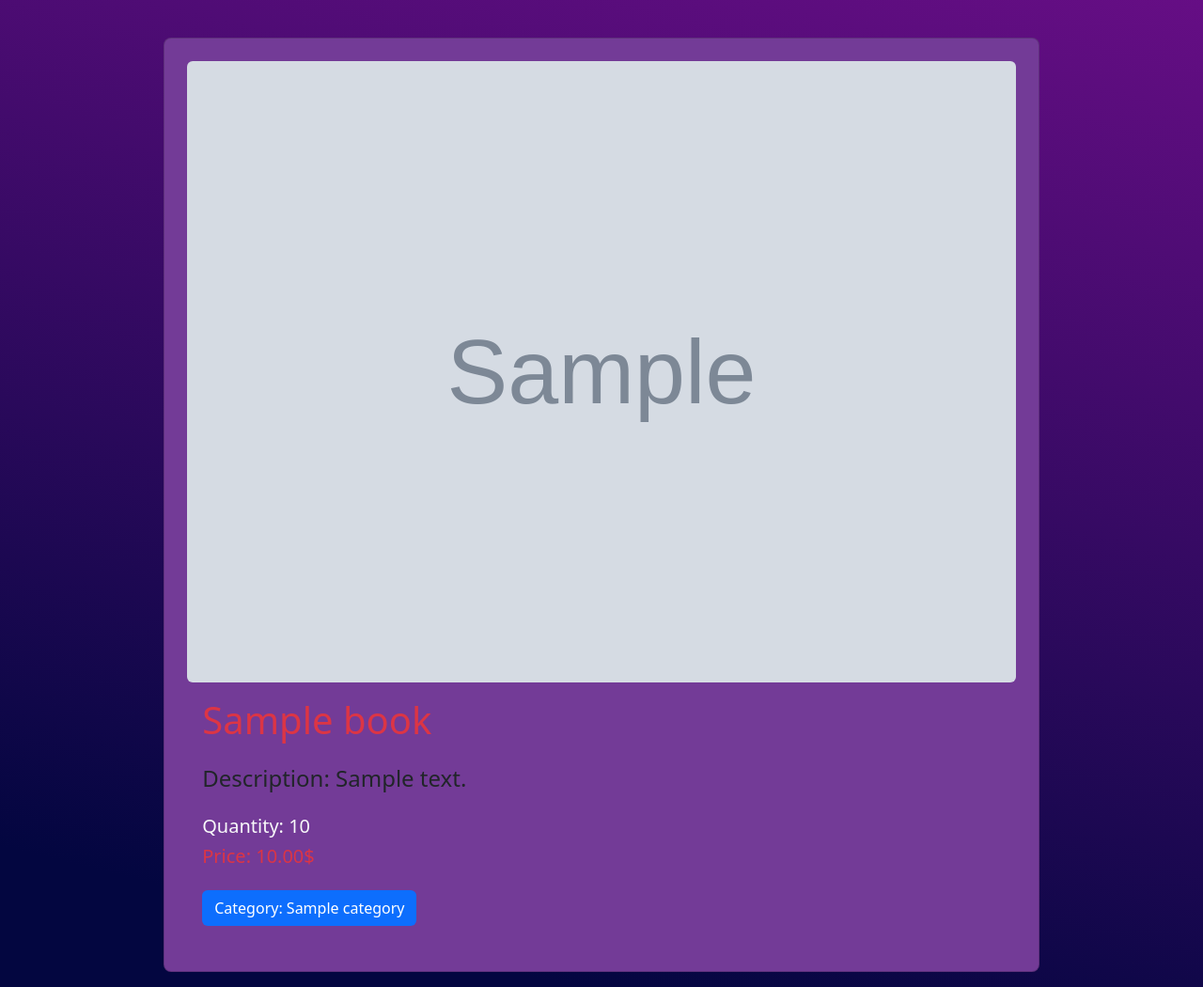
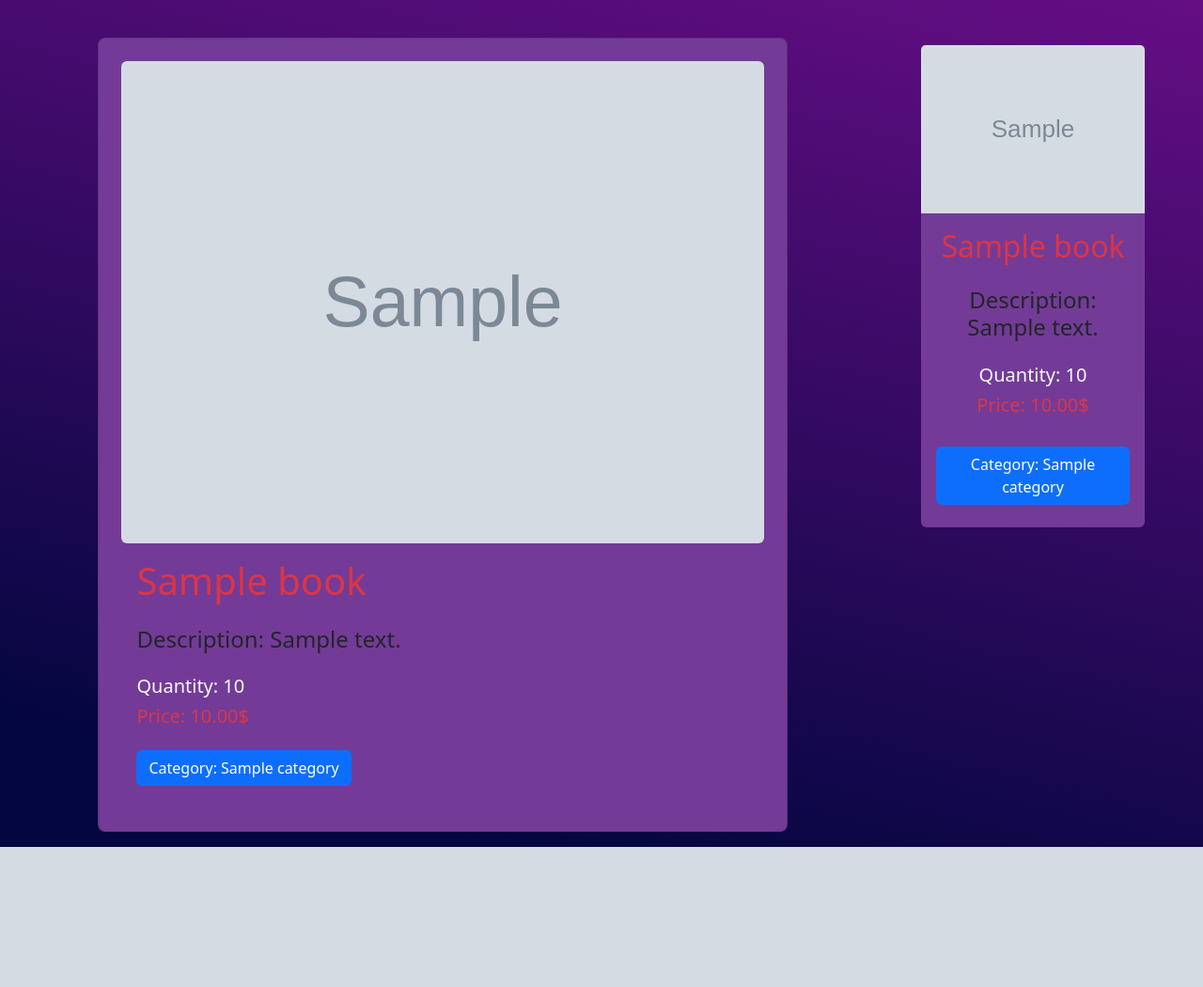
Before and after one commit to shafayetejaman/E-Library, a Django app: template books/templates/show_books/detail_post.html in a window 1280 px wide. Shown: the part 66-1116 px from the top of the page at 94% size. After the commit the page ends 967 px from the top, so only its background shows below. Run offline with Django 5.2, Linux system fonts and the light colour scheme; the template is opened without the code that fills it: values that come from a table or form of the project are taken from there, others are empty; tables that the repository leaves empty hold one stand-in row (values such as "Sample post"); grey boxes marked "Sample" are stand-in pictures; some libraries are stand-ins or nearby versions.

Commit message:
Mon, Jun 3, 2024, 5:21 PM +06:00

```diff
--- a/books/templates/show_books/detail_post.html
+++ b/books/templates/show_books/detail_post.html
@@ -22,10 +22,14 @@
 
 {% block content %}
 
+
+<section class="row container-fluid">
+
+    <div class="col-9">
+
         <!-- book section -->
-
         <section class="container-fluid my-4 mb-0">
-    <div class="row mx-5">
+            <div class="row">
 
                 <div class="col my-3">
                     <div class="card p-4 m-1 rounded-3">
@@ -68,7 +72,7 @@
 
         <section class="container-fluid my-0">
 
-    <div class="row mx-5">
+            <div class="row">
                 <div class="col my-3">
                     <div class="card p-4 m-1 rounded-3">
                         <h3 class="p-3">Total Comments : {{comments | length}}</h3>
@@ -87,7 +91,7 @@
                 </div>
             </div>
 
-    <div class="row mx-5">
+            <div class="row mb-4">
                 <div class="col my-3">
 
                     <div class="card p-4 m-1 rounded-3">
@@ -111,4 +115,48 @@
         </section>
 
         {% endif %}
+
+    </div>
+
+
+    <!-- all books section -->
+    <div class="col-3">
+        <div class="card-page my-5">
+
+            {% for book in books %}
+
+            <div class="my-4">
+                <div class="card border-0">
+                    <a href="{% url "detail" book.id book.slug %}" class="text-decoration-none">
+                        <img src="{{book.image.url}}" class="card-img-top" alt="...">
+                    </a>
+
+                    <div class="card-body text-center">
+
+                        <a href="{% url "detail" book.id book.slug %}" class="text-decoration-none">
+                            <h2 class="card-title text-danger">{{book.title}}</h2>
+                        </a>
+
+                        <p class="text-dark h4 my-4">
+                            Description: {{book.description | truncatewords:5}}
+                        </p>
+
+                        <h5 class="text-light">Quantity: {{book.quantity}}</h5>
+                        <h5 class="text-danger">Price: {{book.price}}$</h5>
+                        <h5 class="text-white btn bg-primary mt-4">Category: {{book.category.name}}</h5>
+
+                        {% if logged and book.quantity > 0 %}
+                        <h5 class="btn bg-success text-white mt-4">Add To Cart</h5>
+                        {% endif %}
+
+                    </div>
+                </div>
+            </div>
+
+            {% endfor %}
+        </div>
+    </div>
+
+</section>
+
 {% endblock content %}
--- a/books/views.py
+++ b/books/views.py
@@ -72,6 +72,7 @@ class DetailPostView(DetailView):
         context["comments"] = comments
         context["comment_form"] = comment_form
         context["borrowed"] = borrowed
+        context["books"] = Book.objects.all().order_by("")[:4]
 
         return context
 
```
Lines whose indentation alone changed are shown as unchanged.
